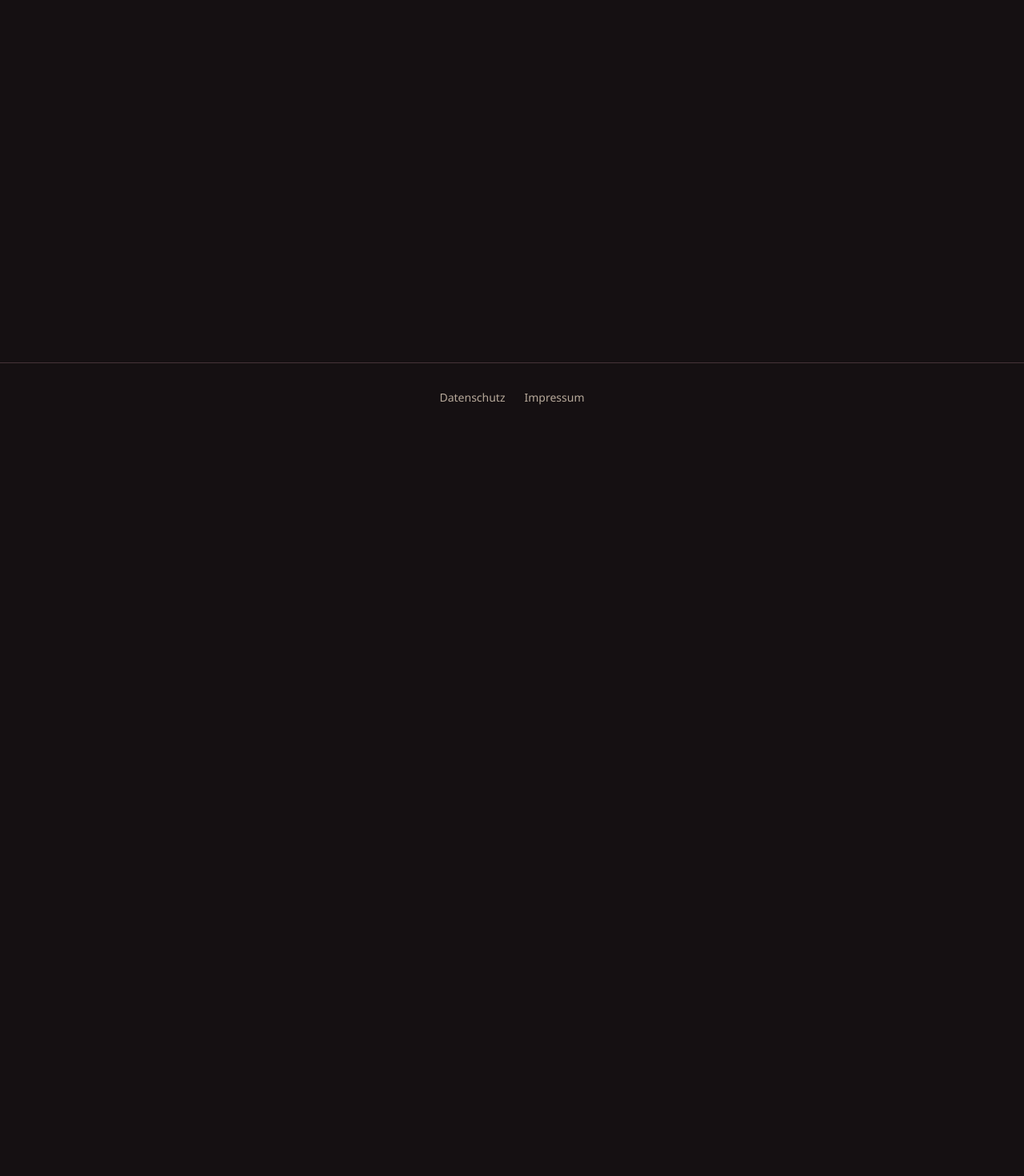
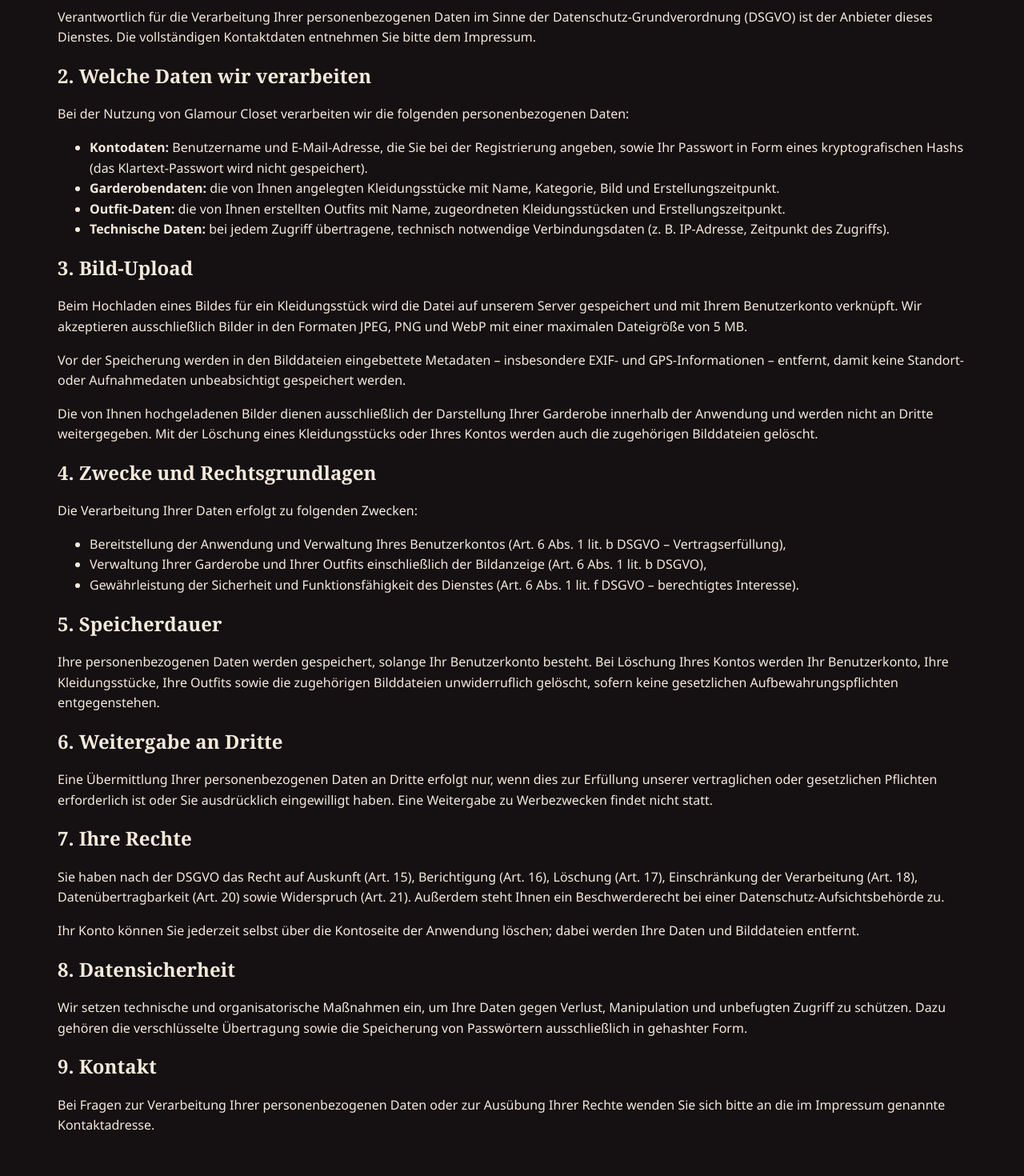
Before and after one commit to M3-13/e2e-officecloset-20260903-061455-37c8, a React (Vite) app in the folder frontend/: page /privacy in a window 1280 px wide. Shown: the part 260-1730 px from the top of the page at 80% size. Before the commit the page ends 800 px from the top, so only its background shows below. Built offline with nearby package versions, Linux system fonts and the light colour scheme.

Commit message:
feat: Datenschutzerklärung und Impressum erstellen (#16)
Closes #6

Co-authored-by: office-crew <development@office-crew.dev>

```diff
--- a/frontend/src/pages/ImprintPage.jsx
+++ b/frontend/src/pages/ImprintPage.jsx
@@ -2,8 +2,40 @@
   return (
     <section className="page">
       <h1>Impressum</h1>
-      <p className="muted">
-        Angaben zum Anbieter folgen hier.
+
+      <h2>Angaben gemäß § 5 DDG</h2>
+      <p>
+        <strong>Glamour Closet</strong>
+        <br />
+        Musterstraße 1<br />
+        12345 Musterstadt
+        <br />
+        Deutschland
+      </p>
+
+      <h2>Kontakt</h2>
+      <p>
+        E-Mail: kontakt@glamour-closet.example
+        <br />
+        Telefon: +49 (0) 123 456789
+      </p>
+
+      <h2>Vertretungsberechtigt</h2>
+      <p>Max Mustermann</p>
+
+      <h2>Verantwortlich für den Inhalt nach § 18 Abs. 2 MStV</h2>
+      <p>
+        Max Mustermann
+        <br />
+        Musterstraße 1<br />
+        12345 Musterstadt
+      </p>
+
+      <h2>Haftungshinweis</h2>
+      <p>
+        Trotz sorgfältiger inhaltlicher Kontrolle übernehmen wir keine Haftung
+        für die Inhalte externer Links. Für den Inhalt der verlinkten Seiten
+        sind ausschließlich deren Betreiber verantwortlich.
       </p>
     </section>
   );
--- a/frontend/src/pages/PrivacyPage.jsx
+++ b/frontend/src/pages/PrivacyPage.jsx
@@ -2,8 +2,121 @@
   return (
     <section className="page">
       <h1>Datenschutzerklärung</h1>
-      <p className="muted">
-        Informationen zum Umgang mit Ihren Daten folgen hier.
+      <p className="muted">Stand: September 2026</p>
+
+      <h2>1. Verantwortlicher</h2>
+      <p>
+        Verantwortlich für die Verarbeitung Ihrer personenbezogenen Daten im
+        Sinne der Datenschutz-Grundverordnung (DSGVO) ist der Anbieter dieses
+        Dienstes. Die vollständigen Kontaktdaten entnehmen Sie bitte dem{" "}
+        Impressum.
+      </p>
+
+      <h2>2. Welche Daten wir verarbeiten</h2>
+      <p>
+        Bei der Nutzung von Glamour Closet verarbeiten wir die folgenden
+        personenbezogenen Daten:
+      </p>
+      <ul>
+        <li>
+          <strong>Kontodaten:</strong> Benutzername und E-Mail-Adresse, die Sie
+          bei der Registrierung angeben, sowie Ihr Passwort in Form eines
+          kryptografischen Hashs (das Klartext-Passwort wird nicht gespeichert).
+        </li>
+        <li>
+          <strong>Garderobendaten:</strong> die von Ihnen angelegten
+          Kleidungsstücke mit Name, Kategorie, Bild und Erstellungszeitpunkt.
+        </li>
+        <li>
+          <strong>Outfit-Daten:</strong> die von Ihnen erstellten Outfits mit
+          Name, zugeordneten Kleidungsstücken und Erstellungszeitpunkt.
+        </li>
+        <li>
+          <strong>Technische Daten:</strong> bei jedem Zugriff übertragene,
+          technisch notwendige Verbindungsdaten (z. B. IP-Adresse, Zeitpunkt
+          des Zugriffs).
+        </li>
+      </ul>
+
+      <h2>3. Bild-Upload</h2>
+      <p>
+        Beim Hochladen eines Bildes für ein Kleidungsstück wird die Datei auf
+        unserem Server gespeichert und mit Ihrem Benutzerkonto verknüpft. Wir
+        akzeptieren ausschließlich Bilder in den Formaten JPEG, PNG und WebP
+        mit einer maximalen Dateigröße von 5 MB.
+      </p>
+      <p>
+        Vor der Speicherung werden in den Bilddateien eingebettete
+        Metadaten – insbesondere EXIF- und GPS-Informationen – entfernt, damit
+        keine Standort- oder Aufnahmedaten unbeabsichtigt gespeichert werden.
+      </p>
+      <p>
+        Die von Ihnen hochgeladenen Bilder dienen ausschließlich der
+        Darstellung Ihrer Garderobe innerhalb der Anwendung und werden nicht an
+        Dritte weitergegeben. Mit der Löschung eines Kleidungsstücks oder Ihres
+        Kontos werden auch die zugehörigen Bilddateien gelöscht.
+      </p>
+
+      <h2>4. Zwecke und Rechtsgrundlagen</h2>
+      <p>Die Verarbeitung Ihrer Daten erfolgt zu folgenden Zwecken:</p>
+      <ul>
+        <li>
+          Bereitstellung der Anwendung und Verwaltung Ihres Benutzerkontos
+          (Art. 6 Abs. 1 lit. b DSGVO – Vertragserfüllung),
+        </li>
+        <li>
+          Verwaltung Ihrer Garderobe und Ihrer Outfits einschließlich der
+          Bildanzeige (Art. 6 Abs. 1 lit. b DSGVO),
+        </li>
+        <li>
+          Gewährleistung der Sicherheit und Funktionsfähigkeit des Dienstes
+          (Art. 6 Abs. 1 lit. f DSGVO – berechtigtes Interesse).
+        </li>
+      </ul>
+
+      <h2>5. Speicherdauer</h2>
+      <p>
+        Ihre personenbezogenen Daten werden gespeichert, solange Ihr
+        Benutzerkonto besteht. Bei Löschung Ihres Kontos werden Ihr
+        Benutzerkonto, Ihre Kleidungsstücke, Ihre Outfits sowie die zugehörigen
+        Bilddateien unwiderruflich gelöscht, sofern keine gesetzlichen
+        Aufbewahrungspflichten entgegenstehen.
+      </p>
+
+      <h2>6. Weitergabe an Dritte</h2>
+      <p>
+        Eine Übermittlung Ihrer personenbezogenen Daten an Dritte erfolgt nur,
+        wenn dies zur Erfüllung unserer vertraglichen oder gesetzlichen
+        Pflichten erforderlich ist oder Sie ausdrücklich eingewilligt haben.
+        Eine Weitergabe zu Werbezwecken findet nicht statt.
+      </p>
+
+      <h2>7. Ihre Rechte</h2>
+      <p>
+        Sie haben nach der DSGVO das Recht auf Auskunft (Art. 15), Berichtigung
+        (Art. 16), Löschung (Art. 17), Einschränkung der Verarbeitung (Art. 18),
+        Datenübertragbarkeit (Art. 20) sowie Widerspruch (Art. 21). Außerdem
+        steht Ihnen ein Beschwerderecht bei einer Datenschutz-Aufsichtsbehörde
+        zu.
+      </p>
+      <p>
+        Ihr Konto können Sie jederzeit selbst über die Kontoseite der Anwendung
+        löschen; dabei werden Ihre Daten und Bilddateien entfernt.
+      </p>
+
+      <h2>8. Datensicherheit</h2>
+      <p>
+        Wir setzen technische und organisatorische Maßnahmen ein, um Ihre Daten
+        gegen Verlust, Manipulation und unbefugten Zugriff zu schützen. Dazu
+        gehören die verschlüsselte Übertragung sowie die Speicherung von
+        Passwörtern ausschließlich in gehashter Form.
+      </p>
+
+      <h2>9. Kontakt</h2>
+      <p>
+        Bei Fragen zur Verarbeitung Ihrer personenbezogenen Daten oder zur
+        Ausübung Ihrer Rechte wenden Sie sich bitte an die im Impressum
+        genannte Kontaktadresse.
       </p>
     </section>
   );
```
